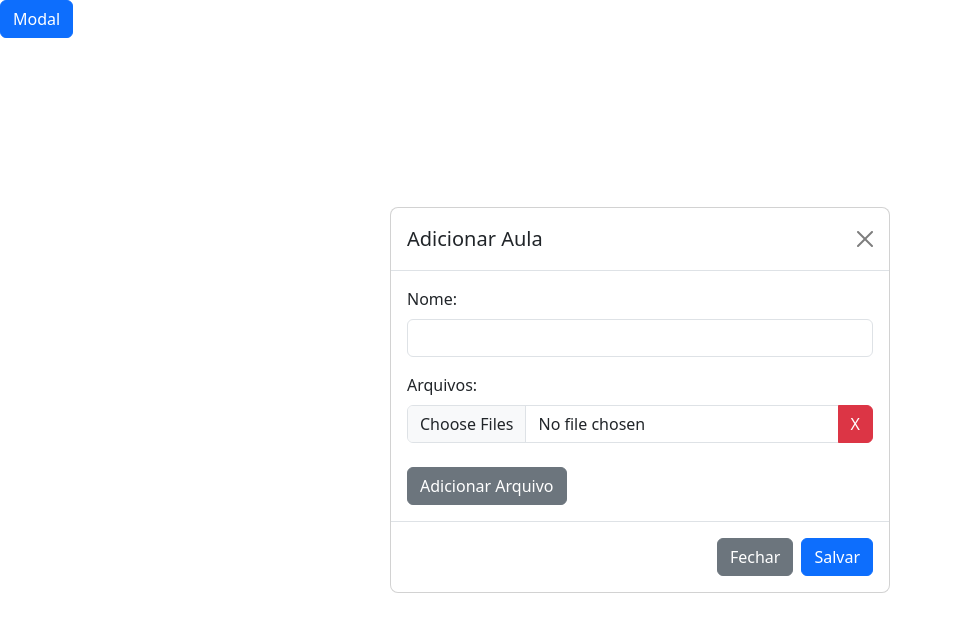
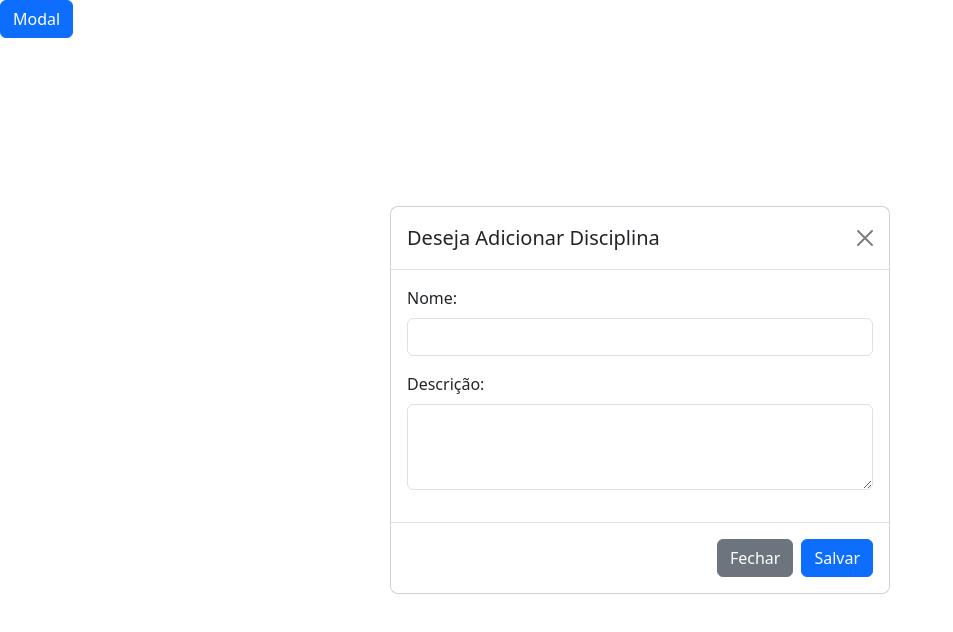
Before and after one commit to rgazoni/octo, a React (Create React App) app: page / in a window 1280 px wide. Both pictures are taken after a click on the button "Modal". Shown: the top 632 px of the page, without its empty margins (0-953 px from the left). Built offline with nearby package versions, Linux system fonts and the light colour scheme.

Commit message:
discipline screen

```diff
--- a/src/Components/Modal/ModalDisciplina.js
+++ b/src/Components/Modal/ModalDisciplina.js
@@ -33,7 +33,7 @@ function ModalDisciplina() {
           <div className="modal-dialog modal-dialog-centered">
             <div className="modal-content">
               <div className="modal-header">
-                <h5 className="modal-title">Deseja Adicionar Aula</h5>
+                <h5 className="modal-title">Deseja Adicionar Disciplina</h5>
                 <button type="button" className="btn-close" onClick={() => setModalOpen(false)}></button>
               </div>
               <div className="modal-body">
--- a/src/index.js
+++ b/src/index.js
@@ -1,14 +1,14 @@
 import React from 'react';
 import ReactDOM from 'react-dom';
-/*import ModalDisciplina from "./Components/Modal/ModalDisciplina";
-import ModalArquivos from './Components/Modal/ModalArquivos';*/
-import ModalAula from './Components/Modal/ModalAula';
+import ModalDisciplina from "./Components/Modal/ModalDisciplina";
+/*import ModalArquivos from './Components/Modal/ModalArquivos';
+import ModalAula from './Components/Modal/ModalAula';*/
 
 ReactDOM.render(
   <React.StrictMode>
-    {/*<ModalDisciplina />
-     <ModalArquivos/> */}
-    <ModalAula/>
+    <ModalDisciplina />
+    {/* <ModalArquivos/>
+    <ModalAula/> */}
   </React.StrictMode>,
   document.getElementById('root')
 );
```
